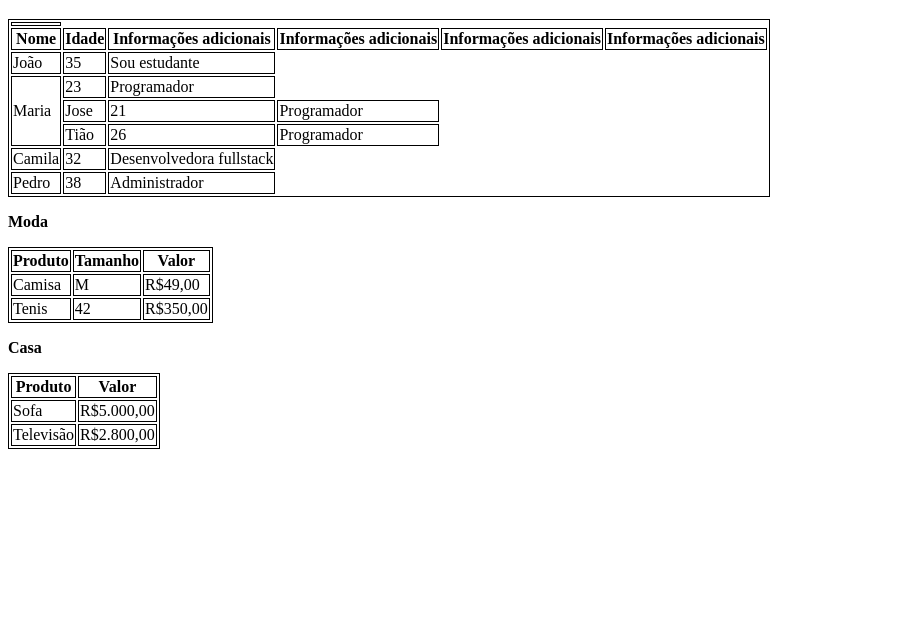
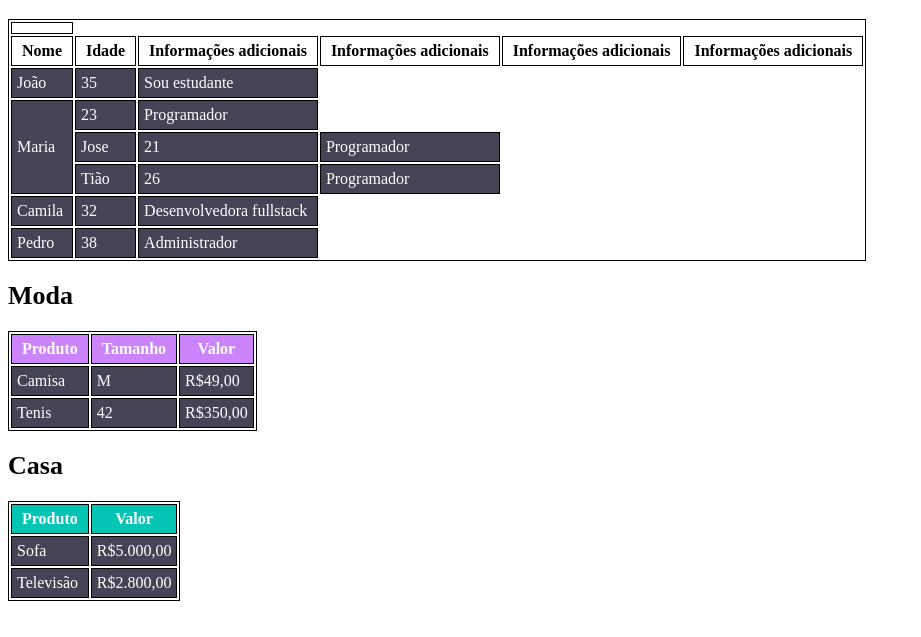
Before and after one commit to rochaotto/aula-tabela, a plain HTML site: page index.html in a window 1280 px wide. Shown: the part 61-698 px from the top of the page, without its empty margins (0-921 px from the left). Drawn offline with Linux system fonts and the light colour scheme.

Commit message:
Criado o ardquivo styles.css e link para o mesmo no arquivo index.html

```diff
--- a/index.html
+++ b/index.html
@@ -9,6 +9,7 @@
             border: 1px solid black;
         }
     </style>
+    <link rel="stylesheet" href="styles.css">
 </head>
 <body>
     <h1>Tabelas</h1>
--- /dev/null
+++ b/styles.css
@@ -0,0 +1,33 @@
+.titulo-contexto-moda {
+    background-color: #cc84fc;
+}
+
+.titulo-contexto-casa {
+    background-color: #04c4b4;
+}
+
+.texto {
+    color: white;
+}
+
+td {
+    background-color: #444454;
+    color: white;
+}
+
+.tabela, .contexto {
+    margin: 20px 0px;
+}
+
+.contexto {
+    font-size: 26px;
+}
+
+tr > th {
+    text-align: center;
+    padding: 5px 10px;
+}
+
+tr > td {
+    padding: 5px;
+}
```
